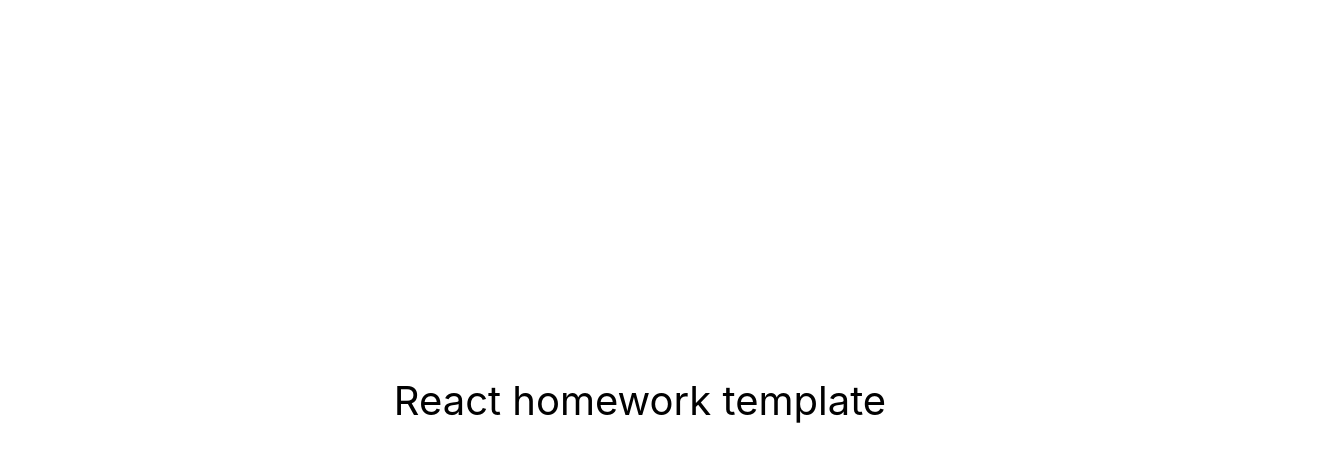
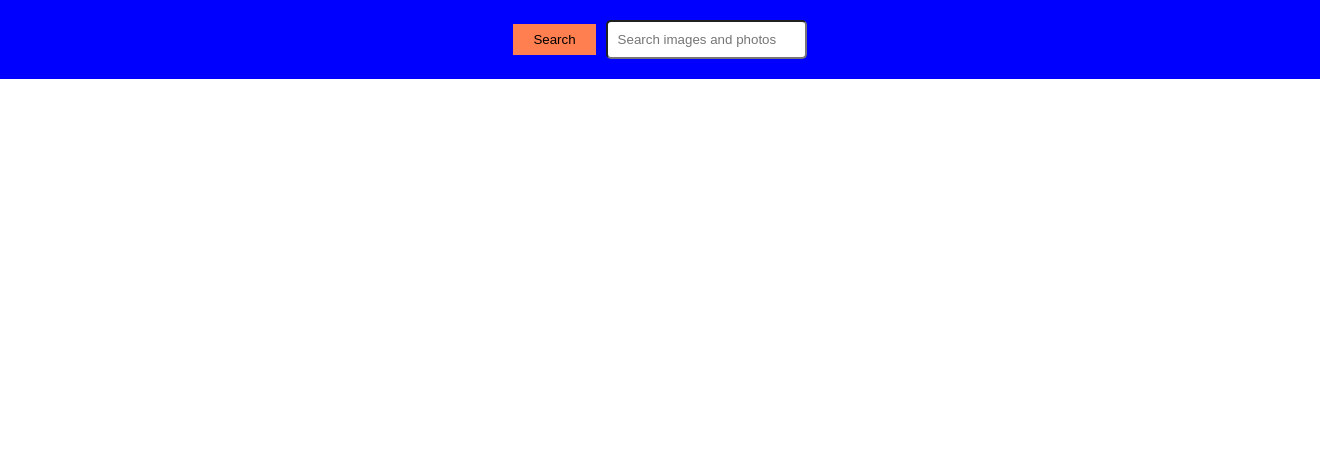
Before and after one commit to Artem4535/goit-react-hw-03-image-finder, a React (Create React App) app: page / in a window 1280 px wide. Shown: the top 462 px of the page, 1320 px wide, since content can reach past the window. Built offline with nearby package versions, Linux system fonts and the light colour scheme.

Commit message:
done gallery

```diff
--- a/package.json
+++ b/package.json
@@ -7,9 +7,12 @@
     "@testing-library/jest-dom": "^5.16.3",
     "@testing-library/react": "^12.1.4",
     "@testing-library/user-event": "^13.5.0",
+    "axios": "^1.4.0",
+    "notiflix": "^3.2.6",
     "react": "^18.1.0",
     "react-dom": "^18.1.0",
     "react-scripts": "5.0.1",
+    "react-toastify": "^9.1.2",
     "web-vitals": "^2.1.3"
   },
   "scripts": {
--- /dev/null
+++ b/src/components/Api/Api.js
@@ -0,0 +1,15 @@
+export function FetchPhoto(inputValue, page) {
+  const key = '34736091-07dbf1d110e7bfeee2e88aa1e';
+  const URL = `https://pixabay.com/api/?key=34736091-07dbf1d110e7bfeee2e88aa1e&q=${inputValue}&per_page=16$page=${page}`;
+  const options = {
+    q: inputValue,
+    page: page,
+  };
+
+  return fetch(URL).then(response => {
+    if (response.ok) {
+      return response.json();
+    }
+    return Promise.reject(new Error('sdfsd'));
+  });
+}
--- a/src/components/App.jsx
+++ b/src/components/App.jsx
@@ -1,16 +1,45 @@
-export const App = () => {
-  return (
-    <div
-      style={{
-        height: '100vh',
-        display: 'flex',
-        justifyContent: 'center',
-        alignItems: 'center',
-        fontSize: 40,
-        color: '#010101'
-      }}
-    >
-      React homework template
-    </div>
-  );
+import React from "react";
+import { Searchbar } from "./Searchbar/Searchbar";
+import { ImageGallery } from "./ImageGallery/ImageGallery";
+import { LoadMoreButton } from "./Button/LoadModeButton";
+import { FetchPhoto } from "./Api/Api";
+export class App extends React.Component   {
+  state = {
+    inputValue: '',
+     data: [],
+    page: 1,
+  };
+
+  handlerSumbitForm = value => {
+    this.setState({ inputValue: value })
+  }
+
+  incrementPage = () => {
+    console.log('sdfsd')
+    this.setState(prevState => {
+       console.log(this.state.page)
+      return { page: prevState.page + 1 };
+
+    });
+  }
+
+  componentDidUpdate(_, prevState) {
+    const { inputValue, page } = this.state
+    if (inputValue !== prevState.inputValue || prevState.page !== page) {
+       FetchPhoto(inputValue, page).then(({hits}) => this.setState(prevState => ({data: [...prevState.data, ...hits]})))
+   }
+ }
+
+
+  render() {
+    const { data } = this.state
+    const dataLength = data.length > 0;
+    return (
+      <>
+        <Searchbar onSubmit={this.handlerSumbitForm}/>
+        <ImageGallery data={data} />
+        {dataLength && <LoadMoreButton onClick={this.incrementPage}/>}
+      </>
+    )
+  }
 };
--- /dev/null
+++ b/src/components/Button/Button.module.css
@@ -0,0 +1,9 @@
+.btn {
+  display: block;
+  padding: 10px 25px;
+  border-radius: 5px;
+  margin-top: 20px;
+  border: none;
+  background-color: yellow;
+  margin: 20px auto 0 auto;
+}
--- /dev/null
+++ b/src/components/Button/LoadModeButton.js
@@ -0,0 +1,8 @@
+import css from './Button.module.css';
+export function LoadMoreButton({ onClick }) {
+  return (
+    <button onClick={onClick} className={css.btn} type="button">
+      Load More
+    </button>
+  );
+}
--- /dev/null
+++ b/src/components/ImageGallery/ImageGallery.js
@@ -0,0 +1,10 @@
+import css from './ImageGallery.module.css';
+import { ImageGalleryItem } from 'components/ImageGalleryItem/ImageGalleryItem';
+
+export function ImageGallery({ data }) {
+  return (
+    <ul className={css.list}>
+      <ImageGalleryItem data={data} />
+    </ul>
+  );
+}
--- /dev/null
+++ b/src/components/ImageGallery/ImageGallery.module.css
@@ -0,0 +1,9 @@
+.list {
+  grid-gap: 16px;
+  display: grid;
+  grid-template-columns: repeat(auto-fill, minmax(320px, 1fr));
+  list-style: none;
+  margin: 0 auto;
+  max-width: calc(100vw - 48px);
+  padding: 0;
+}
--- /dev/null
+++ b/src/components/ImageGalleryItem/ImageGalleryItem.js
@@ -0,0 +1,13 @@
+import css from './ImageGalleryItem.module.css';
+
+export function ImageGalleryItem({ data, children }) {
+  return (
+    <>
+      {data.map(({ id, webformatURL, largeImageURL }) => (
+        <li key={id}>
+          <img className={css.image} src={webformatURL} alt="ddewfx" />
+        </li>
+      ))}
+    </>
+  );
+}
--- /dev/null
+++ b/src/components/ImageGalleryItem/ImageGalleryItem.module.css
@@ -0,0 +1,4 @@
+.image {
+  width: 100%;
+  height: 260px;
+}
--- /dev/null
+++ b/src/components/Searchbar/Searchbar.js
@@ -0,0 +1,48 @@
+import React from 'react';
+import Notiflix from 'notiflix';
+import css from './Searchbar.module.css';
+
+export class Searchbar extends React.Component {
+  state = {
+    inputValue: '',
+  };
+
+  handlerInput = e => {
+    this.setState({ inputValue: e.currentTarget.value });
+  };
+
+  handlerSumbitForm = e => {
+    e.preventDefault();
+
+    if (this.state.inputValue.trim() === '') {
+      return Notiflix.Notify.failure('Enter a valid name');
+    }
+    this.props.onSubmit(this.state.inputValue);
+    this.reset();
+  };
+
+  reset = () => {
+    this.setState({ inputValue: '' });
+  };
+
+  render() {
+    return (
+      <header className={css.searchbar}>
+        <form className="form" onSubmit={this.handlerSumbitForm}>
+          <button type="submit" className={css.button}>
+            <span className="button-label">Search</span>
+          </button>
+
+          <input
+            className={css.input}
+            type="text"
+            placeholder="Search images and photos"
+            value={this.state.inputValue}
+            onChange={this.handlerInput}
+            name="inputValue"
+          />
+        </form>
+      </header>
+    );
+  }
+}
--- /dev/null
+++ b/src/components/Searchbar/Searchbar.module.css
@@ -0,0 +1,25 @@
+.searchbar {
+  top: 0;
+  left: 0;
+  position: sticky;
+  z-index: 100;
+  padding: 20px;
+  display: flex;
+  justify-content: center;
+  margin: 0 auto;
+  background-color: blue;
+  width: 100%;
+  margin-bottom: 50px;
+}
+
+.input {
+  padding: 10px 10px;
+  margin-left: 10px;
+  border-radius: 5px;
+}
+
+.button {
+  padding: 8px 20px;
+  border: none;
+  background-color: coral;
+}
--- a/src/index.css
+++ b/src/index.css
@@ -13,3 +13,24 @@ code {
   font-family: source-code-pro, Menlo, Monaco, Consolas, 'Courier New',
     monospace;
 }
+
+img {
+  display: block;
+  max-width: 100%;
+  height: auto;
+}
+
+ul {
+  list-style: none;
+  padding-left: 0;
+  margin-top: 0;
+  margin-bottom: 0;
+}
+
+h1,
+h2,
+h3,
+p {
+  margin-top: 0;
+  margin-bottom: 0;
+}
```
Also changed, not shown: 1 other file (tests, documents, lock files or other folders).
